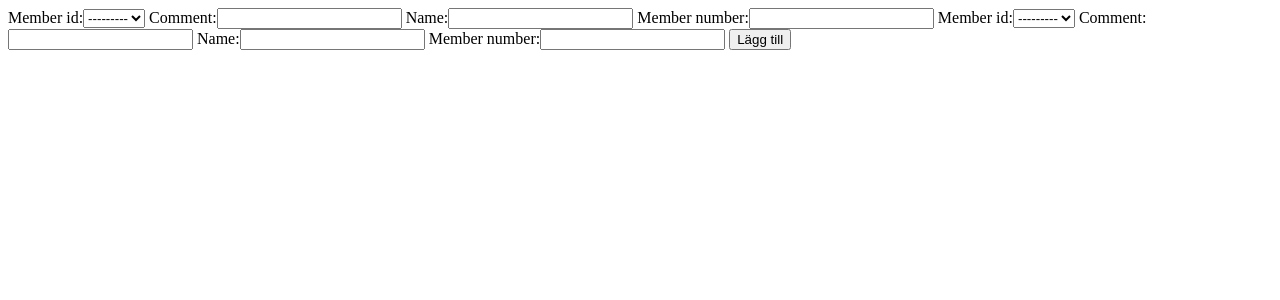
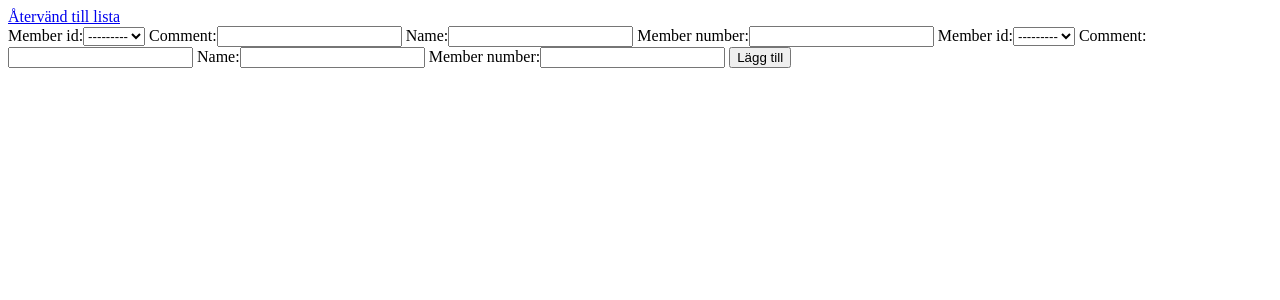
Before and after one commit to larlin/makerlabel, a Django app: template tagdatabase/tags/templates/tags/add.html in a window 1280 px wide. Shown: the top 300 px of the page. Run offline with Django 3.2, Linux system fonts and the light colour scheme; the template is opened without the code that fills it: values that come from a table or form of the project are taken from there, others are empty.

Commit message:
Added links back to list from details and add view.

```diff
--- a/tagdatabase/tags/templates/tags/add.html
+++ b/tagdatabase/tags/templates/tags/add.html
@@ -1,3 +1,4 @@
+<a href="{% url 'tags:list' %}">Återvänd till lista</a>
 {% if error_message %}<p><strong>{{ error_message }}</strong></p>{% endif %}
 
 <form action="{% url 'tags:add' %}" method="post">
--- a/tagdatabase/tags/templates/tags/details.html
+++ b/tagdatabase/tags/templates/tags/details.html
@@ -1,3 +1,4 @@
+<a href="{% url 'tags:list' %}">Återvänd till lista</a>
 <p>
 {{ tag.name }} {{ tag.member_id }}({{ tag.box_number }})<br>
 {{ tag.print_date }}<br>
```
